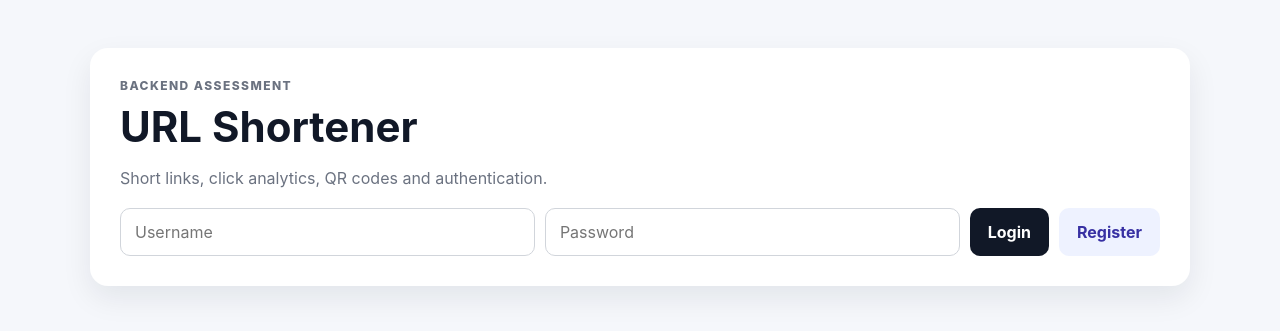
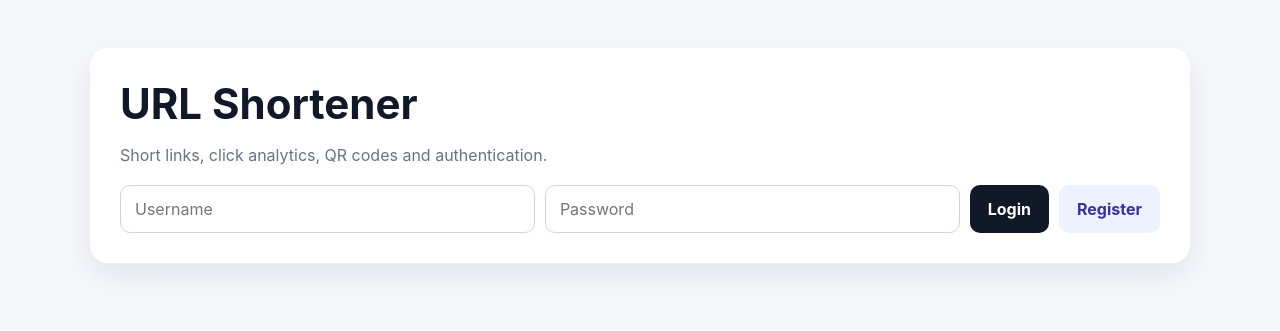
Before and after one commit to ALDRIN1704/url-shortener, a Flask app: page / in a window 1280 px wide. Shown: the top 331 px of the page. Run offline with Flask 3, Linux system fonts and the light colour scheme.

Commit message:
Remove 'Backend Assessment' text from index.html

```diff
--- a/templates/index.html
+++ b/templates/index.html
@@ -11,7 +11,7 @@
     <section class="hero">
         <div class="topbar">
             <div>
-                <p class="eyebrow">Backend Assessment</p>
+
                 <h1>URL Shortener</h1>
             </div>
             <div id="userArea"></div>
```
